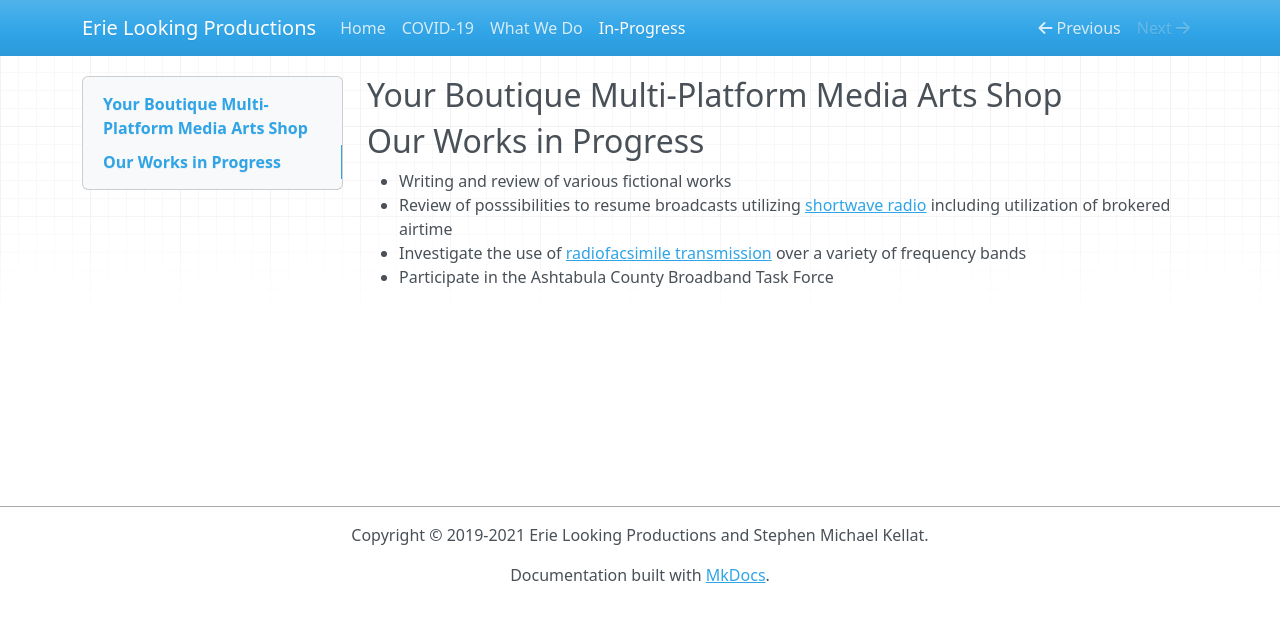
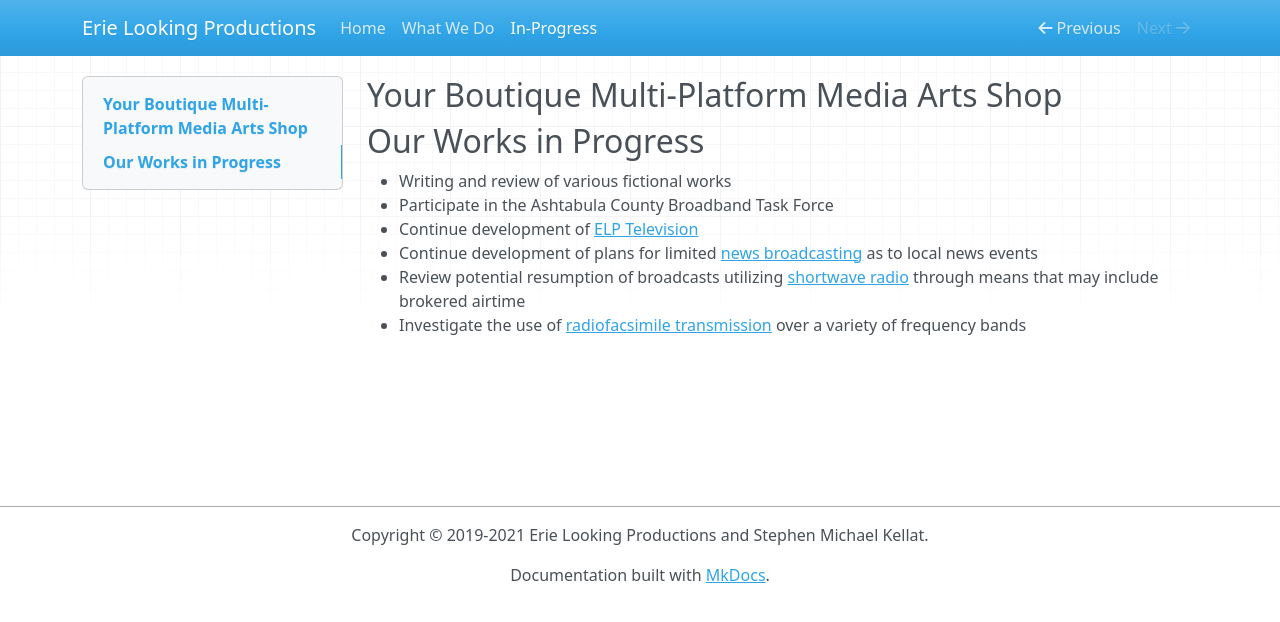
Before and after one commit to skellat/mkdocs-cms, an MkDocs documentation site: the page built from docs/wip.md, in a window 1280 px wide. Shown: the top 622 px of the page. Built offline with MkDocs 1.6.1, drawn with Linux system fonts in a browser that asks for light colours; nearby versions of some CDN libraries.

```diff
--- a/docs/wip.md
+++ b/docs/wip.md
@@ -3,6 +3,8 @@
 ## Our Works in Progress
 
 * Writing and review of various fictional works
-* Review of posssibilities to resume broadcasts utilizing [shortwave radio](https://simple.wikipedia.org/wiki/Shortwave_radio) including utilization of brokered airtime
+* Participate in the Ashtabula County Broadband Task Force
+* Continue development of [ELP Television](https://coyote.works)
+* Continue development of plans for limited [news broadcasting](https://en.wikipedia.org/wiki/News_broadcasting) as to local news events
+* Review potential resumption of broadcasts utilizing [shortwave radio](https://simple.wikipedia.org/wiki/Shortwave_radio) through means that may include brokered airtime
 * Investigate the use of [radiofacsimile transmission](https://en.wikipedia.org/wiki/Radiofax) over a variety of frequency bands
-* Participate in the Ashtabula County Broadband Task Force
--- a/mkdocs.yml
+++ b/mkdocs.yml
@@ -7,6 +7,5 @@ copyright: Copyright © 2019-2021 Erie Looking Productions and Stephen Michael K
 plugins: []
 nav:
      - Home: index.md
-     - COVID-19: covid.md
      - What We Do: services.md
      - In-Progress: wip.md
```
Also changed, not shown: docs/index.md (+5 -1 lines), docs/services.md (+4 -4 lines), stash/covid.md (renamed from docs/covid.md).
